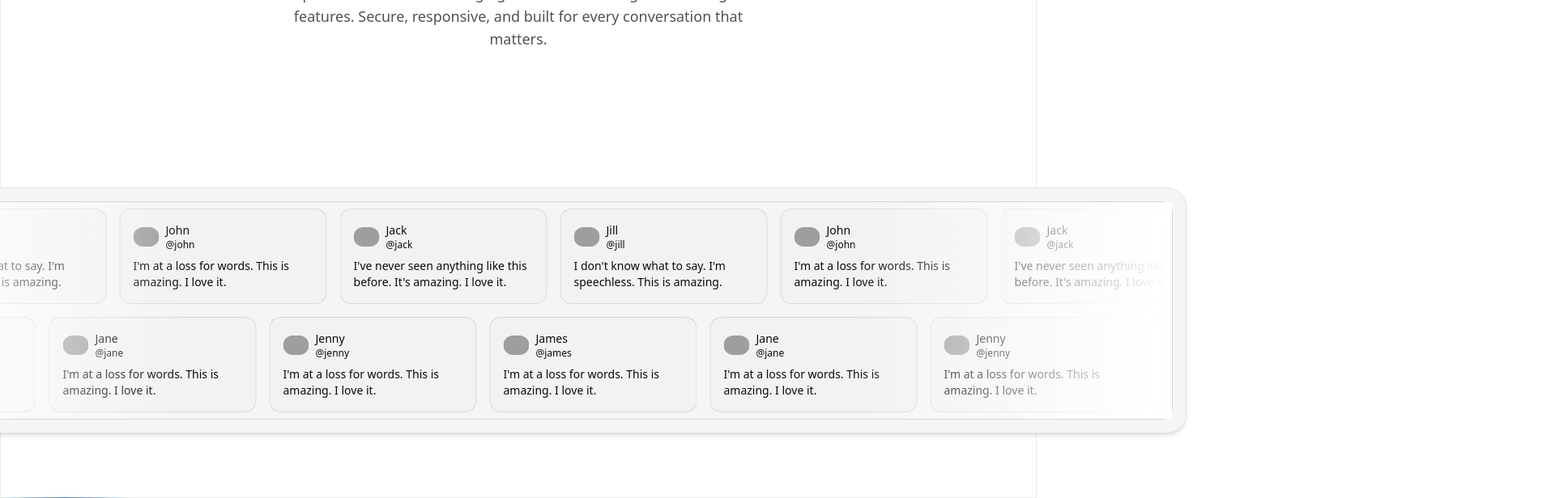
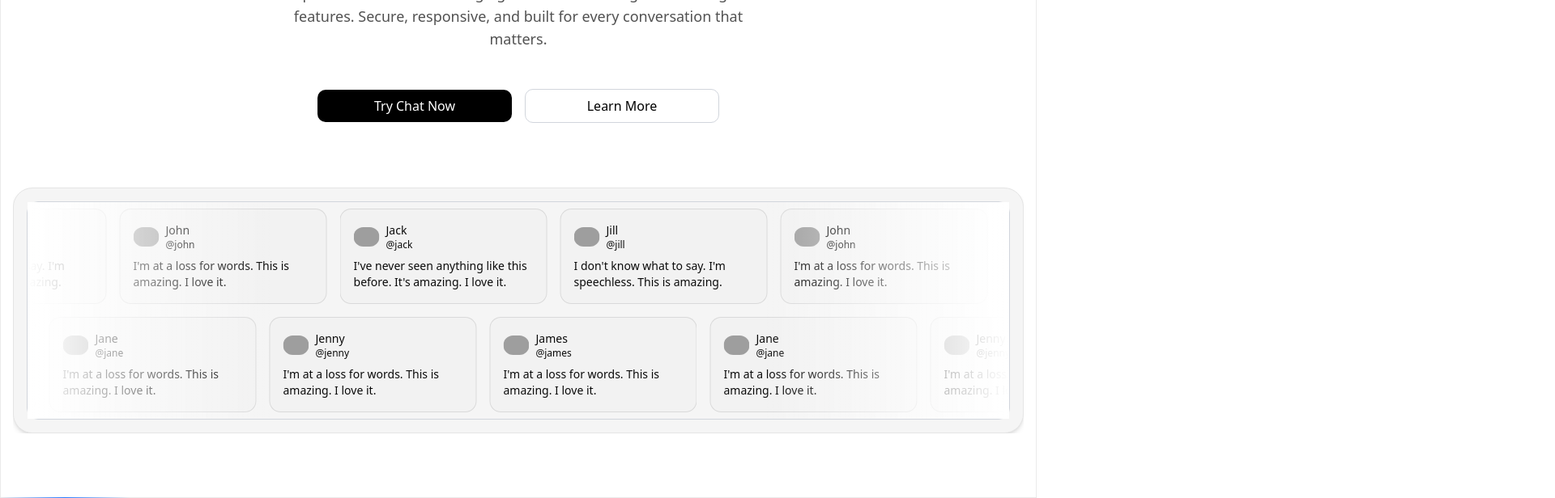
Before and after one commit to 403ABHIJEET/chat-app, a Next.js app: page / in a window 1280 px wide. Shown: the part 408-1024 px from the top of the page at 81% size, 1920 px wide, since content can reach past the window. Built offline with nearby package versions, Linux system fonts and the light colour scheme; grey boxes are pictures that could not be loaded.

Commit message:
bug solved by yashwin of Ui

```diff
--- a/src/components/hero-section-demo-1.tsx
+++ b/src/components/hero-section-demo-1.tsx
@@ -22,7 +22,7 @@ export default function HeroSectionOne() {
       </div>
 
       {/* Hero Content */}
-      <div className="px-4 py-10 md:py-20">
+      <div className="px-4 py-10 md:py-20 w-full">
         <h1 className="z-10 mx-auto max-w-4xl text-center text-2xl font-bold text-slate-700 md:text-4xl lg:text-7xl dark:text-slate-300">
           {"Connect instantly. Chat seamlessly. Anytime, anywhere."
             .split(" ")
@@ -57,7 +57,7 @@ export default function HeroSectionOne() {
           initial={{ opacity: 0 }}
           animate={{ opacity: 1 }}
           transition={{ duration: 0.3, delay: 1 }}
-          className="w-fit z-10 mt-8 flex flex-wrap items-center justify-center gap-4"
+          className="w-full z-10 mt-8 flex flex-wrap items-center justify-center gap-4"
         >
           <button className="w-60 transform rounded-lg bg-black px-6 py-2 font-medium text-white transition-all duration-300 hover:-translate-y-0.5 hover:bg-gray-800 dark:bg-white dark:text-black dark:hover:bg-gray-200">
             Try Chat Now
@@ -68,12 +68,12 @@ export default function HeroSectionOne() {
         </motion.div>
 
         {/* Preview Image */}
-        <div className="flex justify-center">
+        <div className="flex justify-center overflow-hidden">
           <motion.div
             initial={{ opacity: 0, y: 10 }}
             animate={{ opacity: 1, y: 0 }}
             transition={{ duration: 0.3, delay: 1.2 }}
-            className="w-1/2 overflow-hidden relative z-10 mt-20 rounded-3xl border border-neutral-200 bg-neutral-100 p-4 shadow-md dark:border-neutral-800 dark:bg-neutral-900"
+            className="w-full overflow-hidden relative z-10 mt-20 rounded-3xl border border-neutral-200 bg-neutral-100 p-4 shadow-md dark:border-neutral-800 dark:bg-neutral-900"
           >
             <div className="rounded-xl border border-gray-300 dark:border-gray-700">
               <MarqueeDemo />
```
